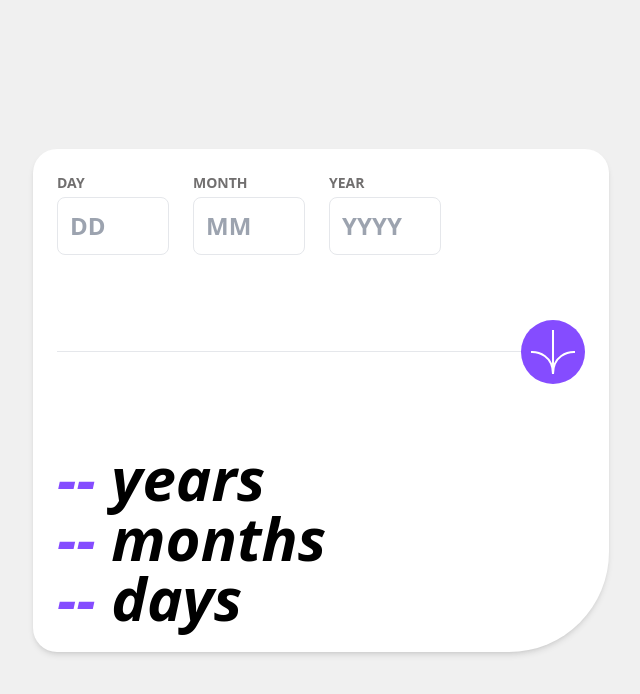
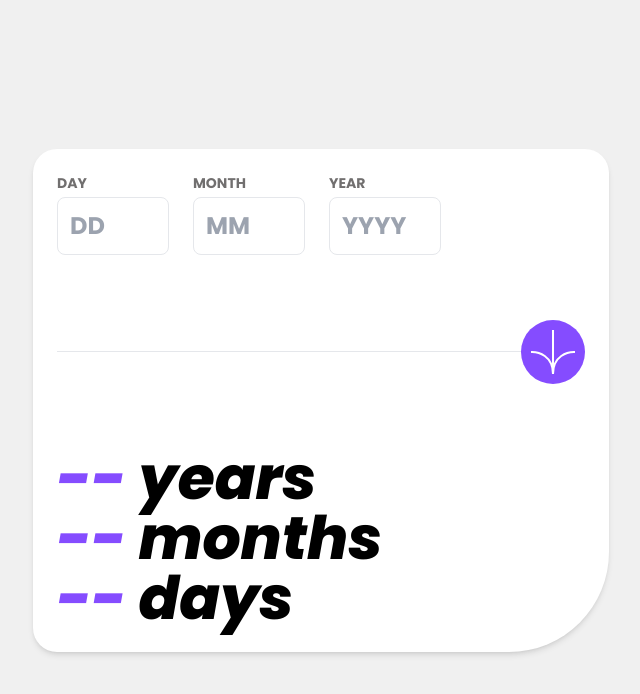
Before and after one commit to marconesdb/AgeCalculator, a plain HTML site: page index.html in a window 1280 px wide. Shown: the whole page, without its empty margins (319-959 px from the left). Drawn offline with nearby package versions, Linux system fonts and the light colour scheme.

Commit message:
Adição da fonte poppins

```diff
--- a/css/styles.css
+++ b/css/styles.css
@@ -1,3 +1,5 @@
+@import url('https://fonts.googleapis.com/css2?family=Poppins:wght@400;700;800&display=swap');
+
 :root {
   --purple: hsl(259, 100%, 65%);
   --light-red: hsl(0, 100%, 67%);
@@ -10,6 +12,10 @@
 
 body {
   background-color: var(--off-white);
+}
+
+.font-poppins {
+  font-family: 'Poppins', sans-serif;
 }
 
 /* Remove spinner for webkit browsers */
```
